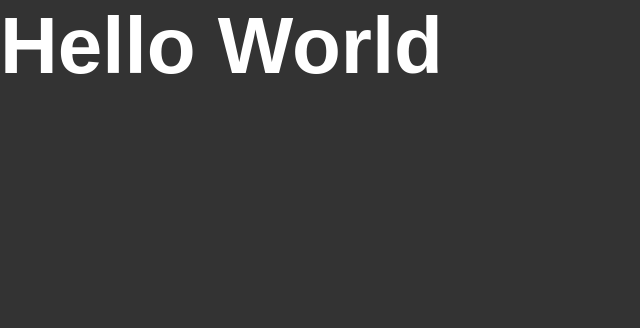
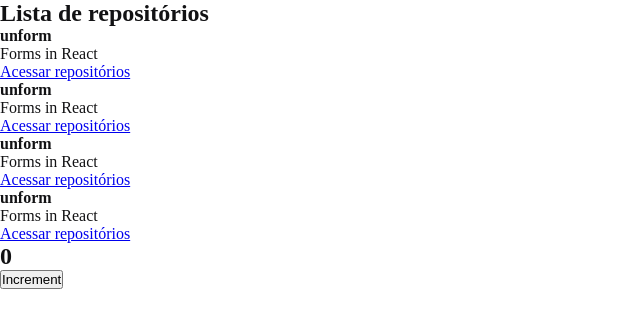
Before and after one commit to brenoq/github-explorer, a React app: page / in a window 1280 px wide. Shown: the top 328 px of the page, without its empty margins (0-640 px from the left). Built offline with nearby package versions, Linux system fonts and the light colour scheme.

Commit message:
Create repository component

```diff
--- a/package.json
+++ b/package.json
@@ -16,11 +16,13 @@
     "@babel/core": "^7.13.10",
     "@babel/preset-env": "^7.13.10",
     "@babel/preset-react": "^7.12.13",
+    "@pmmmwh/react-refresh-webpack-plugin": "^0.4.3",
     "babel-loader": "^8.2.2",
     "cross-env": "^7.0.3",
     "css-loader": "^5.1.1",
     "html-webpack-plugin": "^5.3.1",
     "node-sass": "^5.0.0",
+    "react-refresh": "^0.9.0",
     "sass-loader": "^11.0.1",
     "style-loader": "^2.0.0",
     "webpack": "^5.24.4",
--- a/src/App.jsx
+++ b/src/App.jsx
@@ -1,5 +1,12 @@
+import { Counter } from './components/Counter';
+import { RepositoryList } from './components/RepositoryList';
 import './styles/global.scss';
 
 export function App() {
-  return <h1>Hello World</h1>
+  return (
+    <>
+      <RepositoryList />
+      <Counter />
+    </>
+  );
 }
--- /dev/null
+++ b/src/components/Counter.jsx
@@ -0,0 +1,18 @@
+import { useState } from 'react';
+
+export function Counter() {
+  const [counter, setCounter] = useState(0);
+
+  function increment() {
+    setCounter(counter + 1);
+  }
+
+  return (
+    <div>
+      <h2>{counter}</h2>
+      <button type="button" onClick={increment}>
+        Increment
+      </button>
+    </div>
+  );
+}
--- /dev/null
+++ b/src/components/RepositoryItem.jsx
@@ -0,0 +1,12 @@
+export function RepositoryItem(props) {
+  return (
+    <li>
+      <strong>{props.repository.name ?? 'Default'}</strong>
+    <p>{props.repository.description}</p>
+
+      <a href={props.repository.link}>
+        Acessar repositórios
+      </a>
+    </li>
+  );
+}
--- /dev/null
+++ b/src/components/RepositoryList.jsx
@@ -0,0 +1,22 @@
+import { RepositoryItem } from "./RepositoryItem"
+
+const repository = {
+  name: 'unform',
+  description: 'Forms in React',
+  link: 'https://github.com/unform/unform'
+}
+
+export function RepositoryList() {
+  return (
+    <section className="repository-list">
+      <h1>Lista de repositórios</h1>
+
+      <ul>
+        <RepositoryItem repository= {repository} />
+        <RepositoryItem repository= {repository} />
+        <RepositoryItem repository= {repository} />
+        <RepositoryItem repository= {repository} />
+      </ul>
+    </section>
+  );
+}
--- a/src/styles/global.scss
+++ b/src/styles/global.scss
@@ -5,11 +5,6 @@
 }
 
 body {
-  font-family: Arial, Helvetica, sans-serif;
-  background: #333;
-  color: #fff;
-
-  h1 {
-    font-size: 80px;
-  }
+  font-family: 16px "Helvetica Neue", Arial, sans-serif;
+  color: #121214;
 }
--- a/webpack.config.js
+++ b/webpack.config.js
@@ -1,5 +1,6 @@
 const path = require('path')
 const HtmlWebpackPlugin = require('html-webpack-plugin')
+const reactRefreshWebpackPlugin = require('@pmmmwh/react-refresh-webpack-plugin')
 
 const isDevelopment = process.env.NODE_ENV !== 'production'
 
@@ -16,18 +17,27 @@ module.exports = {
   },
   devServer: {
     contentBase: path.resolve(__dirname, 'public'),
+    hot: true,
   },
   plugins: [
+    isDevelopment && new reactRefreshWebpackPlugin(),
     new HtmlWebpackPlugin({
       template: path.resolve(__dirname, 'public', 'index.html'),
     })
-  ],
+  ].filter(Boolean),
   module: {
     rules: [
       {
         test: /\.jsx$/,
         exclude: /node_modules/,
-        use: 'babel-loader',
+        use: {
+          loader: 'babel-loader',
+          options: {
+            plugins: [
+              isDevelopment && require.resolve('react-refresh/babel')
+            ].filter(Boolean)
+          }
+        },
       },
       {
         test: /\.scss$/,
```
Also changed, not shown: 1 other file (tests, documents, lock files or other folders).
